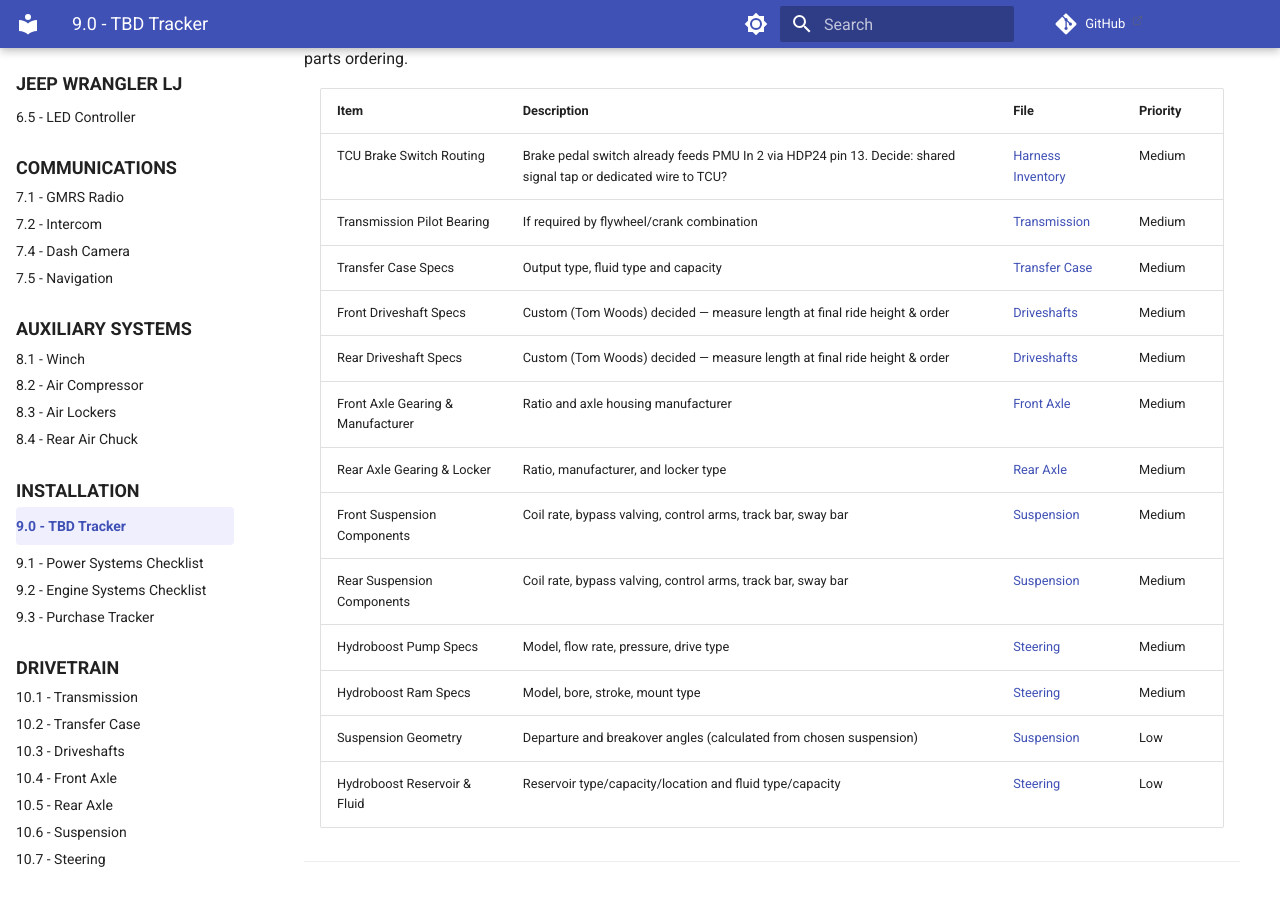
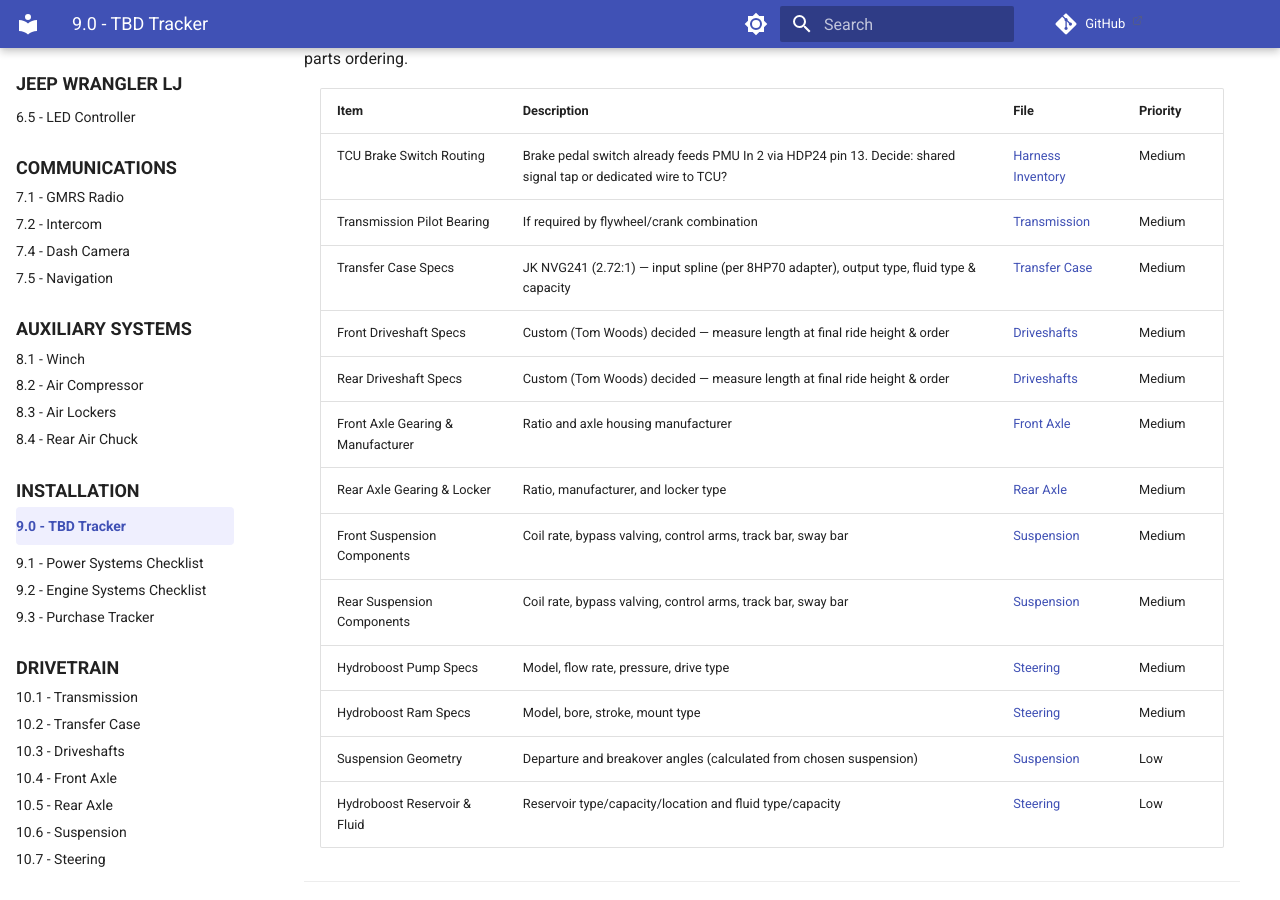
Before and after one commit to sob/drawings, an MkDocs documentation site: the page built from docs/jeep_lj/09-installation/00-tbd-tracker.md, in a window 1280 px wide and 900 px high, scrolled down 4658 px. Built offline with MkDocs 1.6.1 and Material for MkDocs 9.7.7, drawn with Linux system fonts in a browser that asks for light colours; comment, search, counter and statistics services are not loaded.

Commit message:
docs(lj): correct transfer case to 2012 JKU Sport NVG241 (2.72:1)
Was documented as TJ Rubicon Rock-Trac (4:1); owner confirmed the unit is a
2012 JK Unlimited Sport Command-Trac, which is 2.72:1 low range. Corrected
model, source, ratios (incl. gear-ratio table) and updated index. Input
spline marked TBD (now set by the 8HP70-to-NVG241 adapter, not the old TJ
context); fluid/output references updated to the JK unit. Cited the JK
Command-Trac OEM ratio per CLAUDE.md rule #7.

```diff
--- a/docs/jeep_lj/09-installation/00-tbd-tracker.md
+++ b/docs/jeep_lj/09-installation/00-tbd-tracker.md
@@ -113,7 +113,7 @@ Mechanical drivetrain specifications, tracked separately from the electrical bui
 | :-------------------------------- | :------------------------------------------------------------------------------------------- | :-------------------------------- | :------- |
 | TCU Brake Switch Routing          | Brake pedal switch already feeds PMU In 2 via HDP24 pin 13. Decide: shared signal tap or dedicated wire to TCU? | [Harness Inventory][harness-inventory] | Medium |
 | Transmission Pilot Bearing        | If required by flywheel/crank combination                                                    | [Transmission][transmission]      | Medium   |
-| Transfer Case Specs               | Output type, fluid type and capacity                                                         | [Transfer Case][transfer-case]    | Medium   |
+| Transfer Case Specs               | JK NVG241 (2.72:1) — input spline (per 8HP70 adapter), output type, fluid type & capacity     | [Transfer Case][transfer-case]    | Medium   |
 | Front Driveshaft Specs            | Custom (Tom Woods) decided — measure length at final ride height & order                     | [Driveshafts][driveshafts]        | Medium   |
 | Rear Driveshaft Specs             | Custom (Tom Woods) decided — measure length at final ride height & order                     | [Driveshafts][driveshafts]        | Medium   |
 | Front Axle Gearing & Manufacturer | Ratio and axle housing manufacturer                                                          | [Front Axle][front-axle]          | Medium   |
```
Also changed, not shown: docs/jeep_lj/10-drivetrain/02-transfer-case.md (+2 -0 lines).
